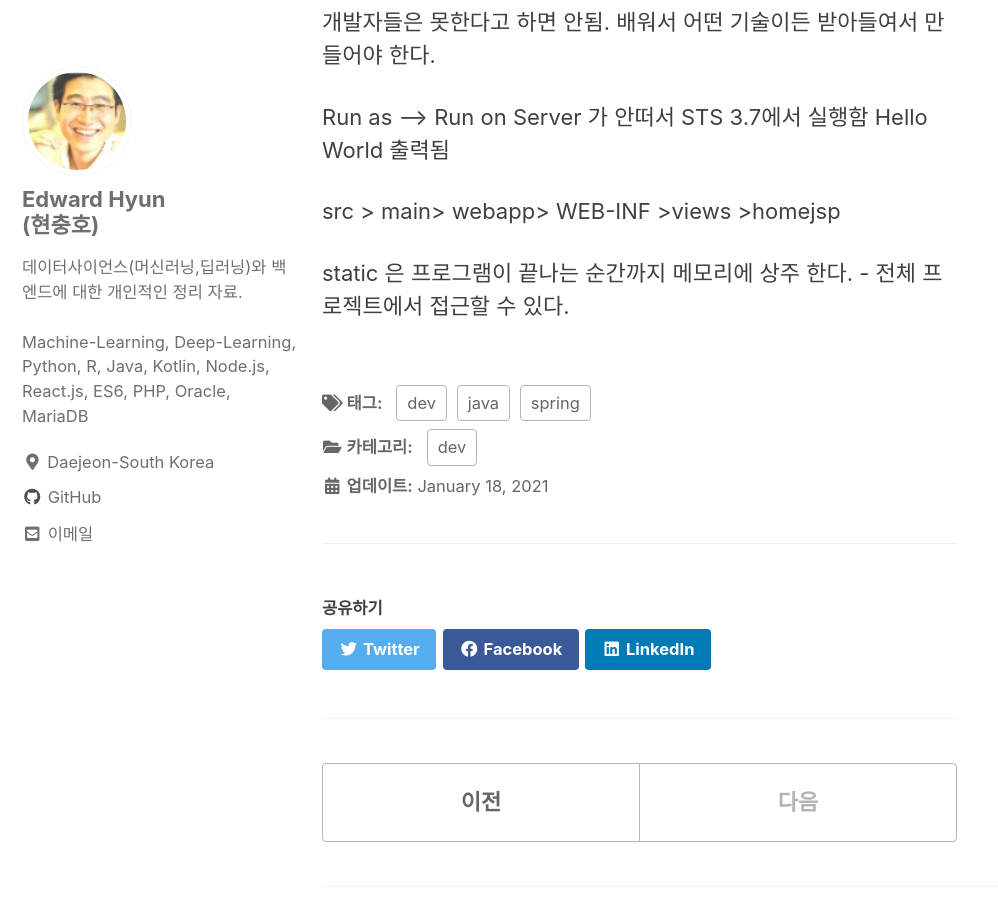
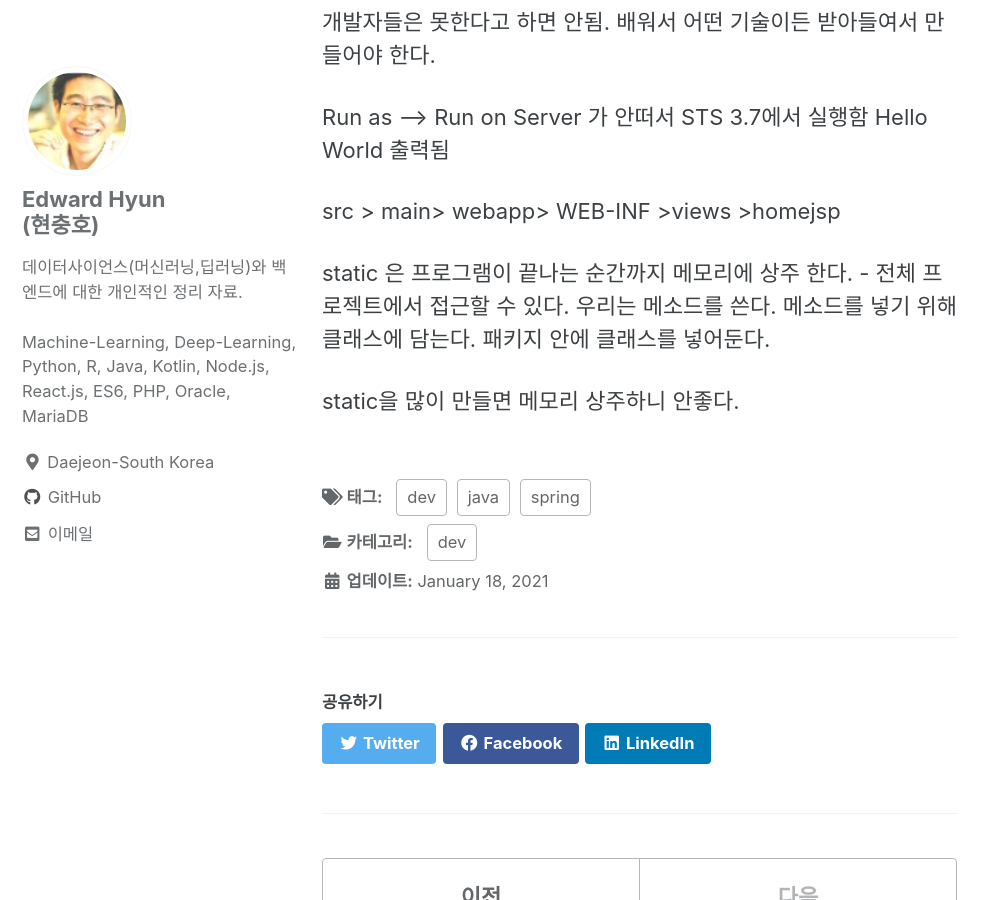
Before and after one commit to iamhch24/iamhch24.github.io, a Jekyll site: the page built from _posts/2021-01-18-[스터디] 스프링 프레임워크.md, in a window 1280 px wide and 900 px high, scrolled down 1863 px. Shown: the whole window, without its empty margins (0-998 px from the left). Built offline with Jekyll 4.4.1, drawn with Linux system fonts in a browser that asks for light colours; cached includes are drawn as plain includes.

Commit message:
_posts/2021-01-18-[스터디] 스프링 프레임워크.md updated from https://stackedit.io/

```diff
--- a/_posts/2021-01-18-[스터디] 스프링 프레임워크.md
+++ b/_posts/2021-01-18-[스터디] 스프링 프레임워크.md
@@ -81,6 +81,14 @@ src > main> webapp> WEB-INF >views >homejsp
 
 
 static 은 프로그램이 끝나는 순간까지 메모리에 상주 한다. - 전체 프로젝트에서 접근할 수 있다.
+우리는 메소드를 쓴다. 메소드를 넣기 위해 클래스에 담는다. 패키지 안에 클래스를 넣어둔다.
+
+static을 많이 만들면 메모리 상주하니 안좋다.
+
+
+
+
+
 
 
 
```
Also changed, not shown: other parts of _posts/2021-01-18-[스터디] 스프링 프레임워크.md (+1 -1 lines).
